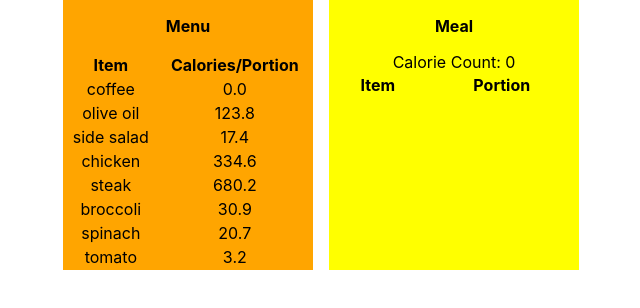
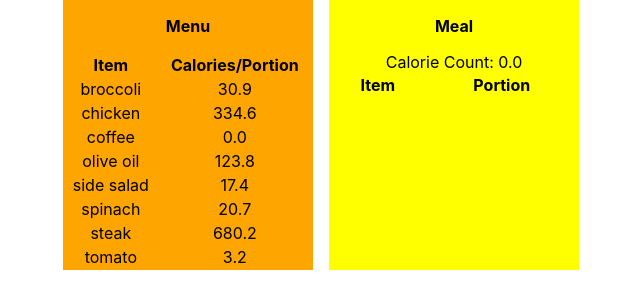
Before and after one commit to kchens/noom, a React (Create React App) app: page / in a window 1280 px wide. Shown: the top 308 px of the page, without its empty margins (327-967 px from the left). Built offline with nearby package versions, Linux system fonts and the light colour scheme.

Commit message:
Updates data structure

```diff
--- a/package.json
+++ b/package.json
@@ -3,6 +3,7 @@
   "version": "0.1.0",
   "private": true,
   "dependencies": {
+    "lodash": "^4.17.15",
     "react": "^16.9.0",
     "react-dom": "^16.9.0",
     "react-scripts": "3.1.1"
--- a/src/App.js
+++ b/src/App.js
@@ -3,18 +3,25 @@ import './App.css';
 import Menu from './components/Menu'
 import Meal from './components/Meal'
 import menuItems from './menuItems.json'
-import { roundToSingleDecimal } from './utils.js'
+import { roundToSingleDecimal } from './utils'
+import { cloneDeep } from 'lodash'
+
+/**
+ * Think about delete
+ * PropTypes
+ * rename menuItems
+ * Consolidate utily functions
+ * Strings to constants file
+ * Classnames
+ */
 
 class App extends React.Component {
   constructor(props) {
     super(props)
     this.state = {
       meal: {
-        // This is what meal looks like.
-        // 'chicken': {
-        //   portions: 1,
-        //   itemDetails: {},
-        // }
+        totalCalories: 0,
+        items: []
       },
       menuItems: [],
     }
@@ -25,18 +32,29 @@ class App extends React.Component {
     this.setState({ menuItems })
   }
 
-  addItemToMeal = (item) => {
+  addItemToMeal = (newItem) => {
     const { meal } = this.state
     const newMeal = Object.assign({}, meal)
-    if (item.name in newMeal) {
-      newMeal[item.name].portion = newMeal[item.name].portion + 1
+
+    newMeal.totalCalories = newMeal.totalCalories + roundToSingleDecimal(newItem.calories / 100 * newItem.portion)
+    newMeal.items = this.incrementItemsPortion(newMeal.items, newItem)
+
+    this.setState({ meal: newMeal })
+  }
+
+  incrementItemsPortion = (items, newItem) => {
+    const hasItem = items.filter((item) => item.name === newItem.name).length > 0
+    if (hasItem) {
+      return items.map((item) => {
+        if (item.name === newItem.name) {
+          return { name: item.name, portion: item.portion + 1 }
+        }
+        return item
+      })
     } else {
-      newMeal[item.name] = {
-        portion: 1,
-        itemDetails: item
-      }
+      items.push({ name: newItem.name, portion: 1 })
+      return items
     }
-    this.setState({ meal: newMeal })
   }
 
   render() {
--- a/src/components/Meal/index.jsx
+++ b/src/components/Meal/index.jsx
@@ -1,28 +1,13 @@
 import React from 'react'
-import { roundToSingleDecimal } from '../../utils'
 
 const Meal = ({ meal }) => {
-  const mealEntries = Object.entries(meal)
-
-  const hasMeal = mealEntries.length > 0
-
-  let caloriecount
-  if (hasMeal) {
-    caloriecount = roundToSingleDecimal(
-      mealEntries.reduce((acc, entry) => {
-        let foodDetails = entry[1]
-        return acc + foodDetails.portion * (foodDetails.itemDetails.calories / 100 * (foodDetails.itemDetails.portion))
-      }, 0)
-    )
-  } else {
-    caloriecount = 0
-  }
+  const hasMeal = meal.items.length > 0
 
   return (
     <div style={{ backgroundColor: 'yellow', marginLeft: '1rem', width: '250px' }}>
       <p><b>Meal</b></p>
       <table style={{ width: 'inherit' }}>
-        <caption>Calorie Count: {caloriecount}</caption>
+        <caption>Calorie Count: {meal.totalCalories.toFixed(1)}</caption>
         <thead>
           <tr>
             <th>Item</th>
@@ -30,12 +15,10 @@ const Meal = ({ meal }) => {
           </tr>
         </thead>
         <tbody>
-          {hasMeal && Object.entries(meal).map((entry, i) => {
-            const food = entry[0]
-            const foodDetails = entry[1]
+          {hasMeal && meal.items.map((item, i) => {
             return <tr key={i}>
-              <td>{food}</td>
-              <td>{foodDetails.portion}</td>
+              <td>{item.name}</td>
+              <td>{item.portion}</td>
             </tr>
           }
           )}
--- a/src/components/Menu/index.jsx
+++ b/src/components/Menu/index.jsx
@@ -3,6 +3,8 @@ import { roundToSingleDecimal } from '../../utils'
 
 const Menu = ({ menuItems, addItemToMeal }) => {
   const hasMenuItems = menuItems.length > 0
+  const caloriesPerPortion = (item) => roundToSingleDecimal(item.calories / 100 * item.portion).toFixed(1)
+
   return (
     <div style={{ backgroundColor: 'orange', marginLeft: '1rem', width: '250px' }}>
       <p><b>Menu</b></p>
@@ -20,7 +22,7 @@ const Menu = ({ menuItems, addItemToMeal }) => {
               onClick={() => addItemToMeal(item)}
             >
               <td>{item.name}</td>
-              <td>{`${roundToSingleDecimal(item.calories / 100 * item.portion)}`}</td>
+              <td>{`${caloriesPerPortion(item)}`}</td>
             </tr>
           )}
         </tbody>
--- a/src/menuItems.json
+++ b/src/menuItems.json
@@ -1,10 +1,10 @@
 [
+    {"id": 6, "name": "broccoli", "calories": 34, "portion": 91},
+    {"id": 4, "name": "chicken", "calories": 239, "portion": 140},
     {"id": 1, "name": "coffee", "calories": 0, "portion": 237},
     {"id": 2, "name": "olive oil", "calories": 884, "portion": 14},
     {"id": 3, "name": "side salad", "calories": 20, "portion": 87},
-    {"id": 4, "name": "chicken", "calories": 239, "portion": 140},
+    {"id": 7, "name": "spinach", "calories": 23, "portion": 90},
     {"id": 5, "name": "steak", "calories": 271, "portion": 251},
-    {"id": 6, "name": "broccoli", "calories": 34, "portion": 91},
-    {"id": 7, "name": "spinach", "calories": 23, "portion": 90},
     {"id": 8, "name": "tomato", "calories": 18, "portion": 18}
 ]
--- a/src/utils.js
+++ b/src/utils.js
@@ -1 +1 @@
-export const roundToSingleDecimal = (float) => (Math.round(float * 10) / 10).toFixed(1)
+export const roundToSingleDecimal = (float) => (Math.round(float * 10) / 10)
```
Also changed, not shown: 1 other file (tests, documents, lock files or other folders).
